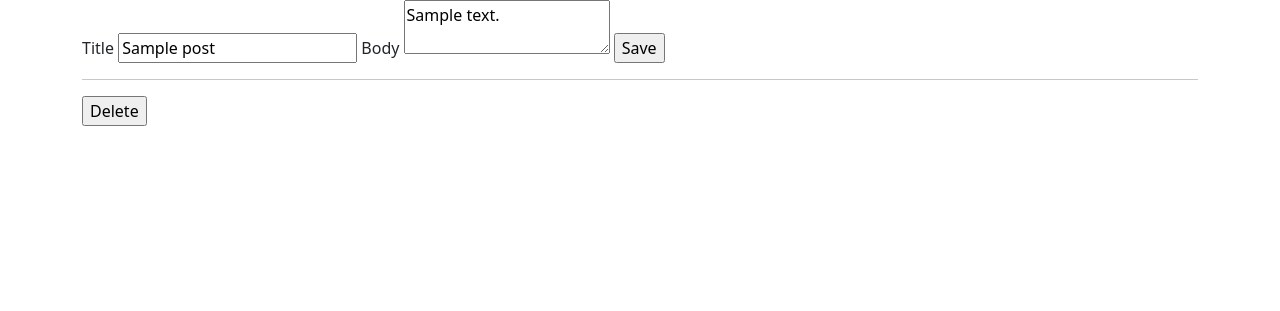
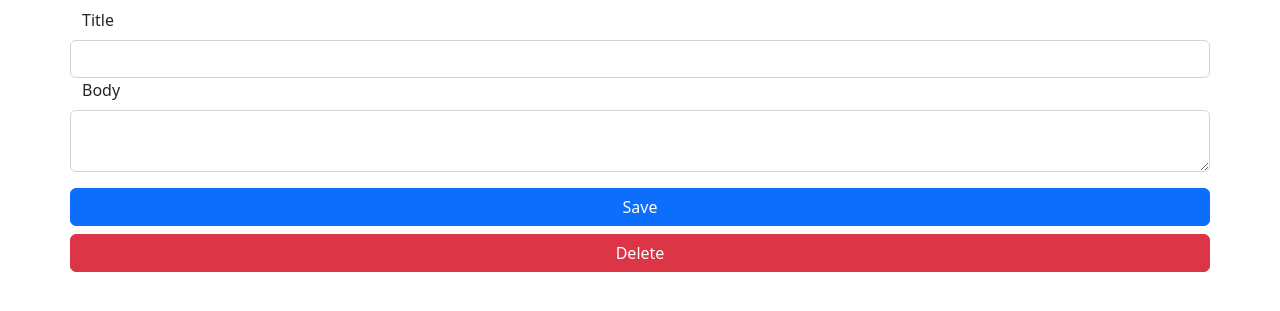
Before and after one commit to kirk0216/blog, a Flask app: template flaskr/templates/blog/update.html in a window 1280 px wide. Shown: the part 56-367 px from the top of the page. Run offline with Flask 2, Linux system fonts and the light colour scheme; the template is opened without the code that fills it: most values are stand-ins (such as "Sample title", 1, 10 or a date in 2020).

Commit message:
Restyled create blog and edit blog pages.

```diff
--- a/flaskr/templates/blog/update.html
+++ b/flaskr/templates/blog/update.html
@@ -5,20 +5,19 @@
 {% endblock %}
 
 {% block content %}
-    <form method="post">
-        <label for="title">Title</label>
-        <input name="title" id="title" value="{{ request.form['title'] or post['title'] }}" required>
+    <form method="post" class="row py-2">
+        <label for="title" class="form-label">Title</label>
+        <input name="title" id="title" value="{{ request.form['title'] }}" class="form-control" required>
 
-        <label for="body">Body</label>
-        <textarea name="body" id="body">{{ request.form['body'] or post['body'] }}</textarea>
+        <label for="body" class="form-label">Body</label>
+        <textarea name="body" id="body" class="form-control">{{ request.form['body'] }}</textarea>
 
         <input type="hidden" id="csrf_token" name="csrf_token" value="{{ g.csrf_token }}">
 
-        <input type="submit" value="Save">
+        <input type="submit" value="Save" class="btn btn-primary mt-3">
     </form>
-    <hr>
-    <form action="{{ url_for('blog.delete', id=post['id']) }}" method="post">
+    <form action="{{ url_for('blog.delete', id=post['id']) }}" method="post" class="row">
         <input type="hidden" id="csrf_token" name="csrf_token" value="{{ g.csrf_token }}">
-        <input class="danger" type="submit" value="Delete" onclick="return confirm('Are you sure?');">
+        <input class="btn btn-danger" type="submit" value="Delete" onclick="return confirm('Are you sure?');">
     </form>
 {% endblock %}
```
Also changed, not shown: flaskr/templates/blog/create.html (+6 -6 lines).
